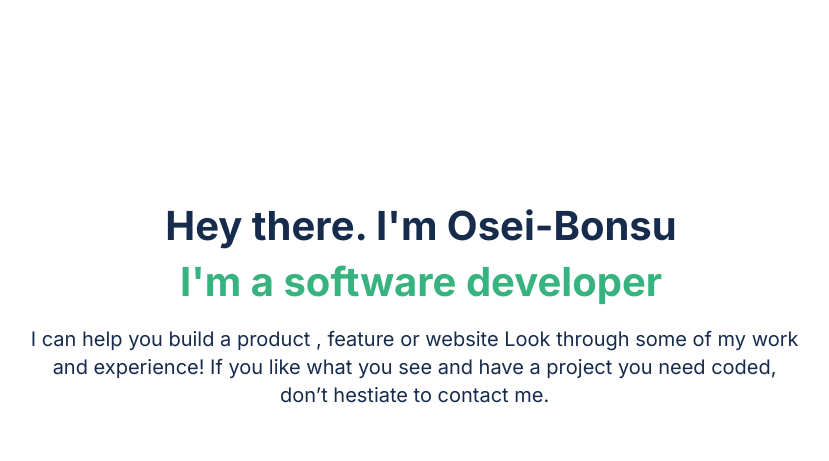
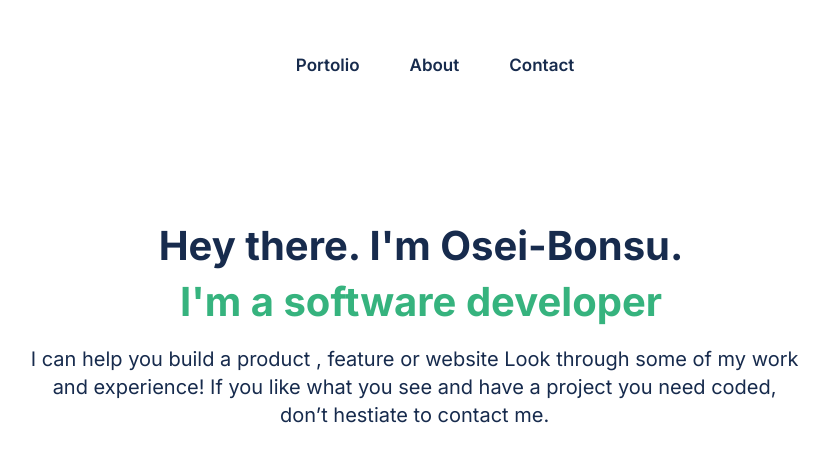
Before and after one commit to io-oseinana/My-Portfolio, a website: page index.html in a window 1280 px wide. Shown: the top 461 px of the page, without its empty margins (219-1048 px from the left). Drawn offline with Linux system fonts and the light colour scheme.

Commit message:
Add desktop version system in index file

```diff
--- a/index.html
+++ b/index.html
@@ -20,14 +20,24 @@
           <span class="hamburger"></span>
         </button>
         <div class="menu">
-          <ul></ul>
+          <ul>
+            <li class="nav-link">
+              <a href="#">Portolio</a>
+            </li>
+            <li class="nav-link">
+              <a href="#">About</a>
+            </li>
+            <li class="nav-link">
+              <a href="#">Contact</a>
+            </li>
+          </ul>
         </div>
       </nav>
     </header>
     <section class="headline-sec">
       <div class="profession">
         <div class="job">
-          <h1 class="name title">Hey there. I'm Osei-Bonsu</h1>
+          <h1 class="name title">Hey there. I'm Osei-Bonsu.</h1>
           <h2 class="job-title title">I'm a software developer</h2>
         </div>
 
@@ -610,7 +620,8 @@
           <div>Get in touch</div>
         </button>
       </form>
-      <div class="social-contact">
+    </section>
+    <div class="social-contact bottom-sIcons">
       <ul class="social">
         <li class="social-links">
           <a href="https://twitter.com/IsaacOs87131165" class="twitter">
@@ -705,7 +716,6 @@
         </li>
       </ul>
     </div>
-    </section>
     <footer class="support-text">
       <a href="mailto:oseinana.i75@gmail.com" class="dev-email"
         >oseinana.i75@gmail.com</a
```
Lines whose indentation alone changed are shown as unchanged.
